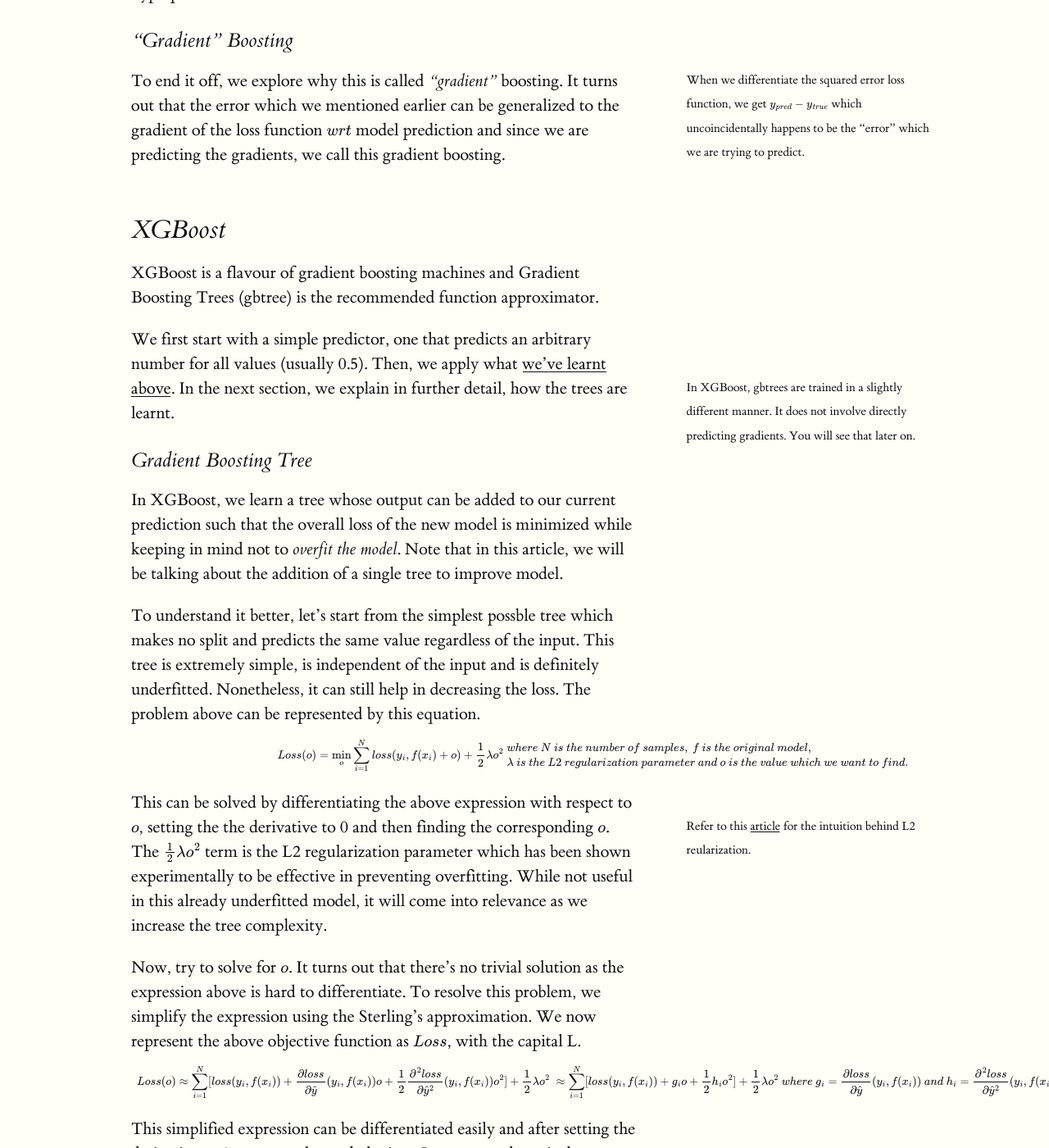
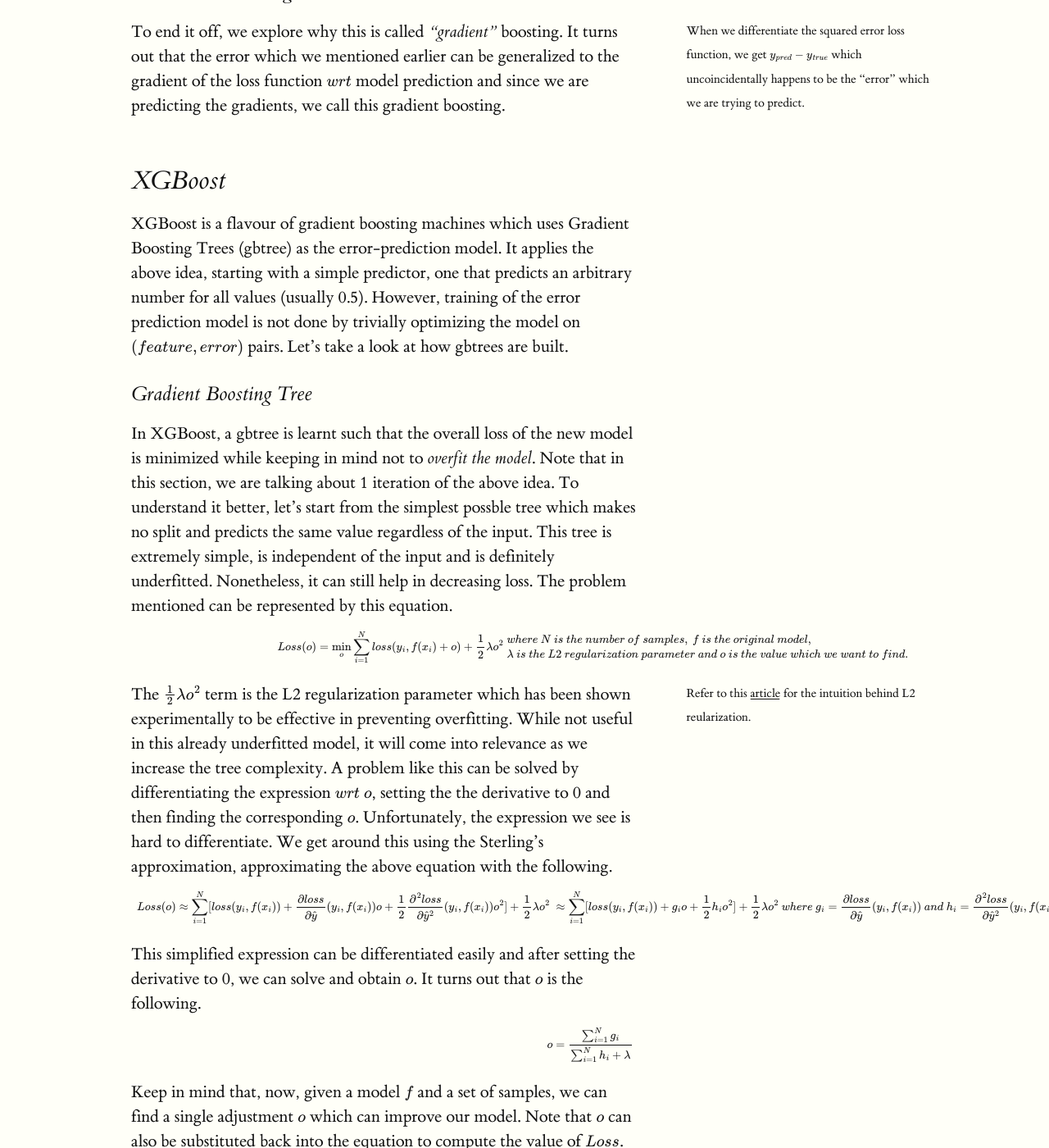
Before and after one commit to bobby-tan/bobby-tan.github.io, a Jekyll site: the page built from _posts/2020-05-11-A-Short-Introduction-to-XGBoost.md, in a window 1280 px wide and 1400 px high, scrolled down 2127 px. Shown: the whole window at 82% size. Built offline with Jekyll 4.4.1, drawn with Linux system fonts in a browser that asks for light colours; formulas are drawn with MathJax 3; some of the changed text lies outside the part shown.

Commit message:
XGBoost article, cut for gradient boosting complete, cutting XGBoost

```diff
--- a/_posts/2020-05-11-A-Short-Introduction-to-XGBoost.md
+++ b/_posts/2020-05-11-A-Short-Introduction-to-XGBoost.md
@@ -4,12 +4,12 @@
 ---
 
 
+
 {% newthought 'In this article' %}, we present a very influential and powerful algorithm called *Extreme Gradient Boosting* or XGBoost. It is an implementation of Gradient Boosting machines which exploits various optimizations to train powerful predictive models very quickly.
 
 As such, we will first explain *Gradient Boosting* to set readers in context. Then, we walk through the workings of XGBoost qualitatively, drawing connections to gradient boosting concepts as necessary. Finally, we talk about the various optimizations implemented and the ideas behind them.
 
-In writing this article, I have made it a personal goal to be as concise and as qualitative as possible, bringing in equations only if it aids in the explanation. The goal is to provide readers with an intuition of how Gradient Boosting and XGBoost works.
-
+The goal of this article is to provide readers with an intuition of how Gradient Boosting and XGBoost works.
 
 
 ## Gradient Boosting
@@ -53,15 +53,11 @@
 
 ## XGBoost
 
-XGBoost is a flavour of gradient boosting machines and Gradient Boosting Trees (gbtree) is the recommended function approximator.
-
-We first start with a simple predictor, one that predicts an arbitrary number for all values (usually 0.5). Then, we apply what <a href="#steps">we've learnt above</a>. {% marginnote 'sn-four' 'In XGBoost, gbtrees are trained in a slightly different manner. It does not involve directly predicting gradients. You will see that later on.'%}In the next section, we explain in further detail, how the trees are learnt.
+XGBoost is a flavour of gradient boosting machines which uses Gradient Boosting Trees (gbtree) as the error-prediction model. It applies the above idea, starting with a simple predictor, one that predicts an arbitrary number for all values (usually 0.5). However, training of the error prediction model is not done by trivially optimizing the model on  $$ (feature, error) $$ pairs. Let's take a look at how gbtrees are built.
 
 ### Gradient Boosting Tree
 
-In XGBoost, we learn a tree whose output can be added to our current prediction such that the overall loss of the new model is minimized while keeping in mind not to *overfit the model*. Note that in this article, we will be talking about the addition of a single tree to improve model.
-
-To understand it better, let's start from the simplest possble tree which makes no split and predicts the same value regardless of the input. This tree is extremely simple, is independent of the input and is definitely underfitted. Nonetheless, it can still help in decreasing the loss. The problem above can be represented by this equation.
+In XGBoost, a gbtree is learnt such that the overall loss of the new model is minimized while keeping in mind not to *overfit the model*. Note that in this section, we are talking about 1 iteration of the above idea. To understand it better, let's start from the simplest possble tree which makes no split and predicts the same value regardless of the input. This tree is extremely simple, is independent of the input and is definitely underfitted. Nonetheless, it can still help in decreasing loss. The problem mentioned can be represented by this equation.
 
 $$
 
@@ -76,9 +72,8 @@
 
 $$
 
-This can be solved by differentiating the above expression with respect to $$ o $$, setting the the derivative to 0 and then finding the corresponding $$ o $$.{% marginnote 'sn-five' 'Refer to this <a href="https://towardsdatascience.com/intuitions-on-l1-and-l2-regularisation-235f2db4c261">article</a> for the intuition behind L2 reularization.'%} The $$ \frac{1}{2}\lambda o^2 $$ term is the L2 regularization parameter which has been shown experimentally to be effective in preventing overfitting. While not useful in this already underfitted model, it will come into relevance as we increase the tree complexity.
-
-Now, try to solve for $$ o $$. It turns out that there's no trivial solution as the expression above is hard to differentiate. To resolve this problem, we simplify the expression using the Sterling's approximation. We now represent the above objective function as $$ Loss $$, with the capital L.
+{% marginnote 'sn-five' 'Refer to this <a href="https://towardsdatascience.com/intuitions-on-l1-and-l2-regularisation-235f2db4c261">article</a> for the intuition behind L2 reularization.'%}
+The $$ \frac{1}{2}\lambda o^2 $$ term is the L2 regularization parameter which has been shown experimentally to be effective in preventing overfitting. While not useful in this already underfitted model, it will come into relevance as we increase the tree complexity. A problem like this can be solved by differentiating the expression $$ wrt\ o $$, setting the the derivative to 0 and then finding the corresponding $$ o $$. Unfortunately, the expression we see is hard to differentiate. We get around this using the Sterling's approximation, approximating the above equation with the following.
 
 $$
 
@@ -92,7 +87,7 @@
 
 $$
 
-This simplified expression can be differentiated easily and after setting the derivative to 0, we can solve and obtain $$ o $$. It turns out that $$ o $$ is the following. We will not solve it here for the sake of conciseness.
+This simplified expression can be differentiated easily and after setting the derivative to 0, we can solve and obtain $$ o $$. It turns out that $$ o $$ is the following.
 
 $$
 
```
